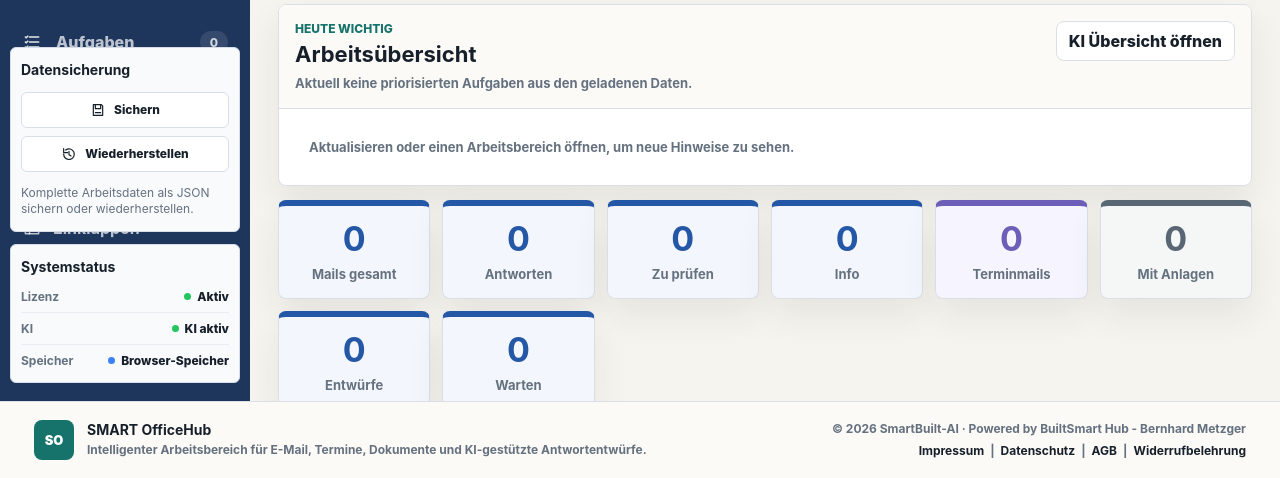
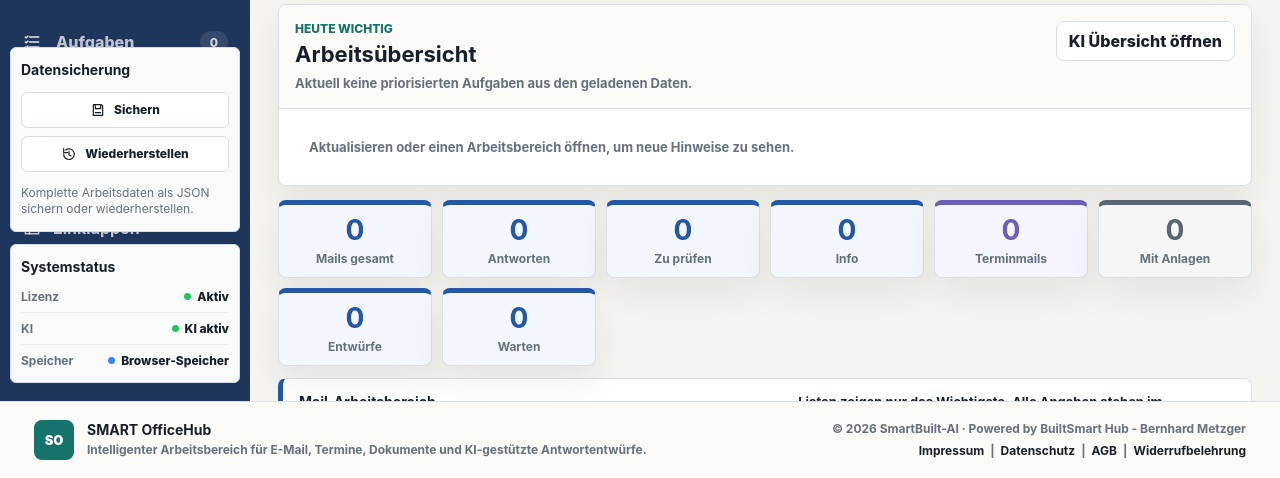
Before and after one commit to BM1964-25/SMART-OfficeHub, a website: page public/index.html in a window 1280 px wide. Shown: the part 322-800 px from the top of the page. Drawn offline with Linux system fonts and the light colour scheme; no server answers.

Commit message:
Compact dashboard metric tiles

```diff
--- a/public/styles.css
+++ b/public/styles.css
@@ -910,8 +910,8 @@ body.modalOpen {
 
 .summary {
   display: grid;
-  grid-template-columns: repeat(auto-fit, minmax(150px, 1fr));
-  gap: 12px;
+  grid-template-columns: repeat(auto-fit, minmax(132px, 1fr));
+  gap: 10px;
 }
 
 .metric {
@@ -919,11 +919,11 @@ body.modalOpen {
   flex-direction: column;
   align-items: center;
   justify-content: center;
-  min-height: 96px;
-  padding: 16px;
+  min-height: 74px;
+  padding: 11px 12px;
   background: var(--panel);
   border: 1px solid var(--line);
-  border-top: 6px solid var(--blue);
+  border-top: 5px solid var(--blue);
   border-radius: 8px;
   box-shadow: var(--shadow);
   text-align: center;
@@ -951,7 +951,7 @@ body.modalOpen {
 
 .metric strong {
   display: block;
-  font-size: 34px;
+  font-size: 28px;
   line-height: 1;
 }
 
@@ -973,9 +973,9 @@ body.modalOpen {
 
 .metric span {
   display: block;
-  margin-top: 10px;
-  color: var(--muted);
-  font-size: 13px;
+  margin-top: 7px;
+  color: var(--muted);
+  font-size: 12px;
   font-weight: 700;
 }
 
```
